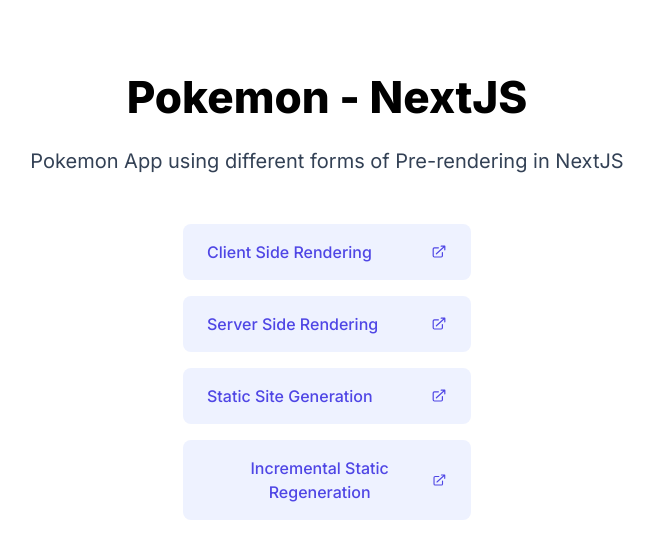
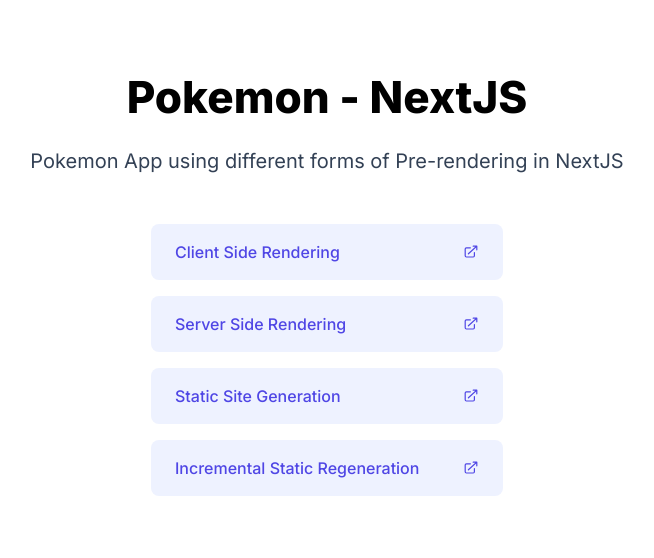
Before and after one commit to mustaphaboudouch/pokemon-nextjs, a Next.js app: page / in a window 1280 px wide. Shown: the top 558 px of the page, without its empty margins (313-967 px from the left). Built offline with nearby package versions, Linux system fonts and the light colour scheme.

Commit message:
fix: button width

```diff
--- a/styles/Home.module.css
+++ b/styles/Home.module.css
@@ -26,7 +26,7 @@
 	display: inline-flex;
 	align-items: center;
 	justify-content: space-between;
-	width: 18rem;
+	width: 22rem;
 	font-size: 1rem;
 	font-weight: 500;
 	padding: 1rem 1.5rem;
```
